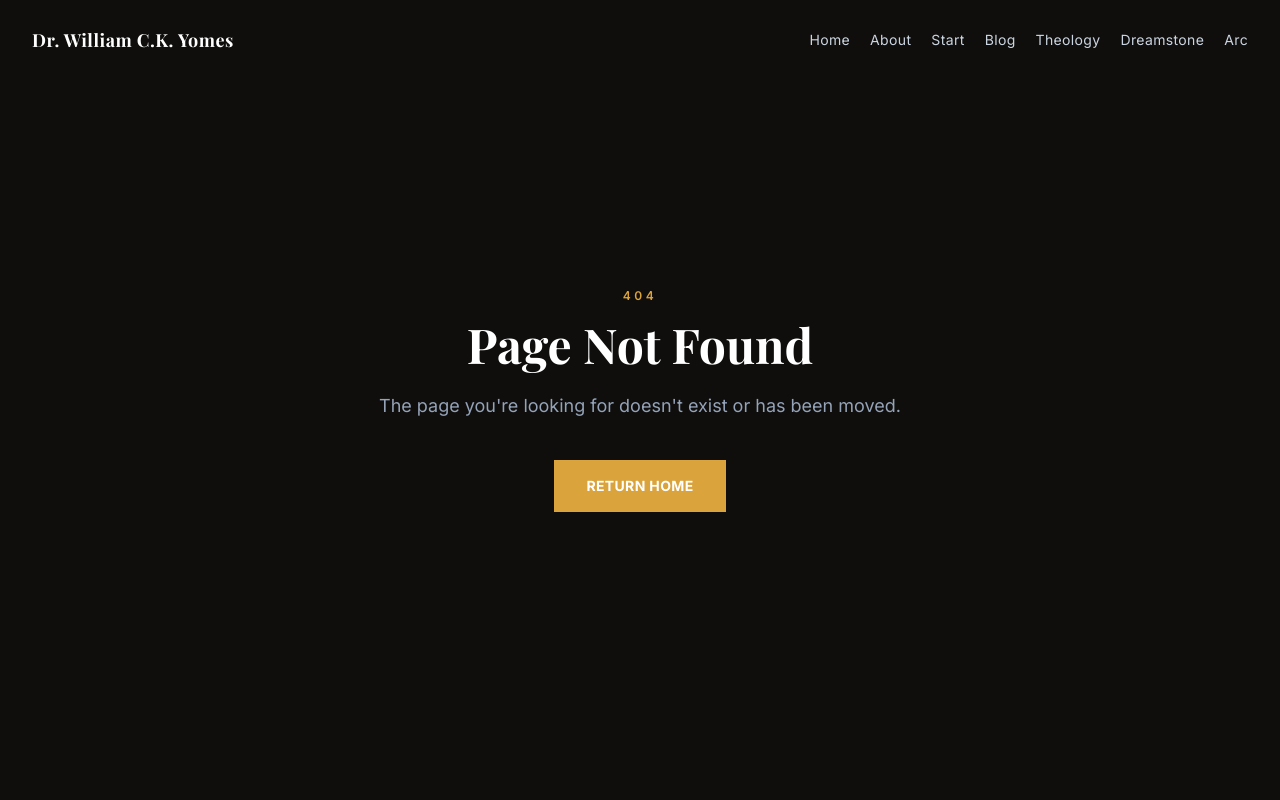
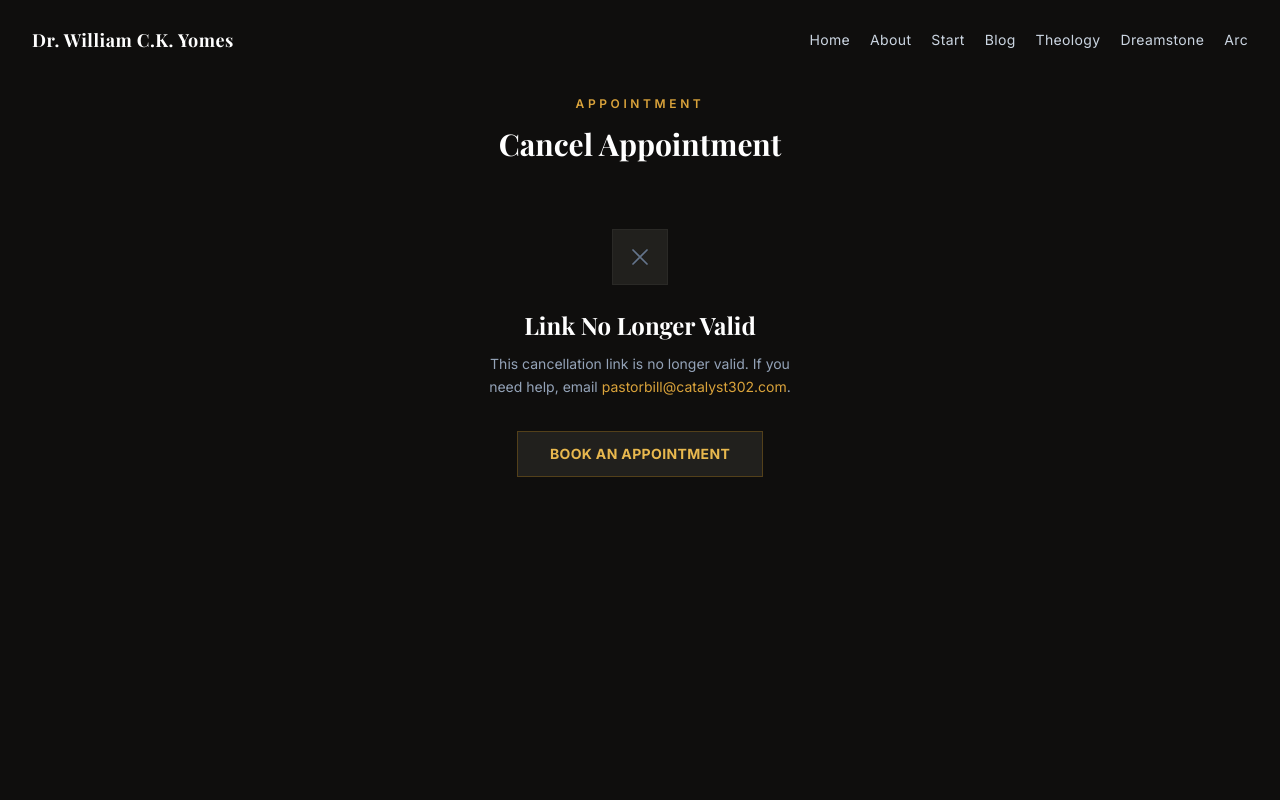
Before and after one commit to byomes/wcky, a Next.js app: page /meet/cancel in a window 1280 px wide. Before the commit this address had no page. Shown: the top 800 px of the page. Built offline with nearby package versions, Linux system fonts and the light colour scheme; a web font is replaced by a local one.

Commit message:
feat: cancel appointment page

```diff
--- /dev/null
+++ b/src/app/meet/cancel/page.tsx
@@ -0,0 +1,100 @@
+'use client'
+
+import { useEffect, useState } from 'react'
+import { useSearchParams } from 'next/navigation'
+import Link from 'next/link'
+import { Suspense } from 'react'
+
+type State = 'loading' | 'success' | 'error'
+
+function CancelContent() {
+  const params = useSearchParams()
+  const id = params.get('id')
+  const [state, setState] = useState<State>('loading')
+
+  useEffect(() => {
+    if (!id) { setState('error'); return }
+    fetch(`https://watson.tail0243ff.ts.net/api/cancel-appointment?id=${encodeURIComponent(id)}`)
+      .then(r => { setState(r.ok ? 'success' : 'error') })
+      .catch(() => setState('error'))
+  }, [id])
+
+  return (
+    <div className="min-h-screen bg-navy-950 pt-24 pb-20">
+      <div className="max-w-md mx-auto px-6">
+
+        <div className="text-center mb-10">
+          <p className="text-gold-500 text-xs tracking-[0.3em] uppercase font-semibold mb-3">Appointment</p>
+          <h1 className="font-serif text-3xl font-bold text-white leading-snug">
+            Cancel Appointment
+          </h1>
+        </div>
+
+        {state === 'loading' && (
+          <div className="text-center py-16 text-slate-400 text-sm">
+            Cancelling your appointment…
+          </div>
+        )}
+
+        {state === 'success' && (
+          <div className="text-center py-6">
+            <div className="w-14 h-14 mx-auto mb-6 flex items-center justify-center bg-gold-500/10 border border-gold-700/30">
+              <svg className="w-7 h-7 text-gold-400" fill="none" viewBox="0 0 24 24" stroke="currentColor" strokeWidth={1.5}>
+                <path strokeLinecap="round" strokeLinejoin="round" d="M4.5 12.75l6 6 9-13.5" />
+              </svg>
+            </div>
+            <h2 className="font-serif text-2xl font-bold text-white mb-3">Appointment Cancelled</h2>
+            <p className="text-slate-400 leading-relaxed text-sm max-w-xs mx-auto mb-8">
+              Your appointment has been cancelled. To book a new appointment, click below.
+            </p>
+            <Link
+              href="/meet"
+              className="inline-block px-8 py-3 bg-navy-800 border border-gold-700/40 text-gold-400 text-sm font-bold tracking-wide uppercase hover:border-gold-500/60 hover:bg-gold-500/10 hover:text-gold-300 transition-all duration-200"
+            >
+              Book a New Appointment
+            </Link>
+          </div>
+        )}
+
+        {state === 'error' && (
+          <div className="text-center py-6">
+            <div className="w-14 h-14 mx-auto mb-6 flex items-center justify-center bg-navy-800 border border-navy-700">
+              <svg className="w-7 h-7 text-slate-500" fill="none" viewBox="0 0 24 24" stroke="currentColor" strokeWidth={1.5}>
+                <path strokeLinecap="round" strokeLinejoin="round" d="M6 18L18 6M6 6l12 12" />
+              </svg>
+            </div>
+            <h2 className="font-serif text-2xl font-bold text-white mb-3">Link No Longer Valid</h2>
+            <p className="text-slate-400 leading-relaxed text-sm max-w-xs mx-auto mb-8">
+              This cancellation link is no longer valid. If you need help, email{' '}
+              <a href="mailto:pastorbill@catalyst302.com" className="text-gold-500 hover:text-gold-400 transition-colors">
+                pastorbill@catalyst302.com
+              </a>
+              .
+            </p>
+            <Link
+              href="/meet"
+              className="inline-block px-8 py-3 bg-navy-800 border border-gold-700/40 text-gold-400 text-sm font-bold tracking-wide uppercase hover:border-gold-500/60 hover:bg-gold-500/10 hover:text-gold-300 transition-all duration-200"
+            >
+              Book an Appointment
+            </Link>
+          </div>
+        )}
+
+      </div>
+    </div>
+  )
+}
+
+export default function CancelPage() {
+  return (
+    <Suspense fallback={
+      <div className="min-h-screen bg-navy-950 pt-24 pb-20">
+        <div className="max-w-md mx-auto px-6 text-center py-16 text-slate-400 text-sm">
+          Cancelling your appointment…
+        </div>
+      </div>
+    }>
+      <CancelContent />
+    </Suspense>
+  )
+}
```
